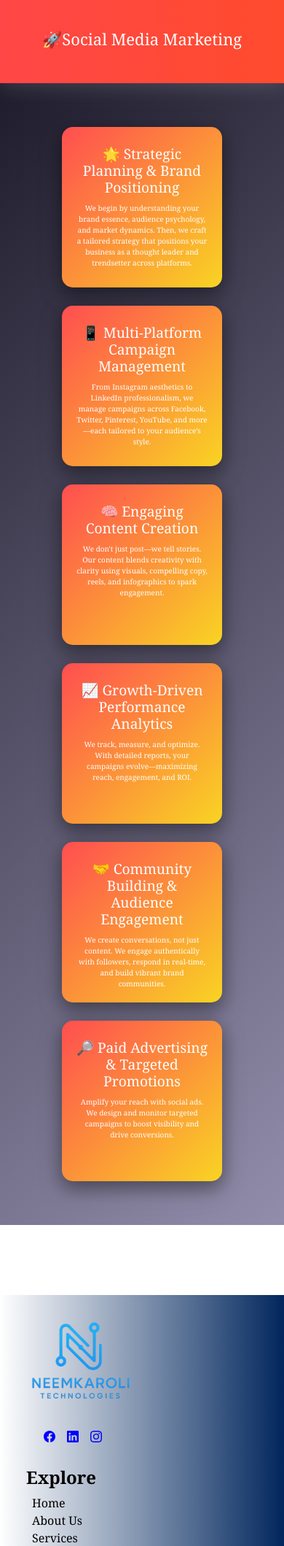
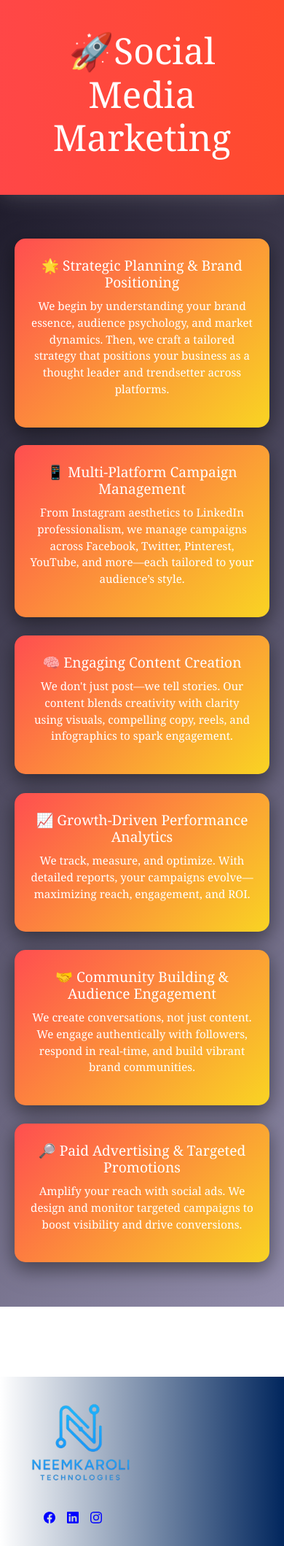
Before and after one commit to neemkaroli12/neemkaroli, a Django app: page /app/media/ in a window 390 px wide. Shown: the part 127-2246 px from the top of the page at 73% size. Run offline with Django 5.2, Linux system fonts and the light colour scheme.

Commit message:
a commit

```diff
--- a/my_app/templates/my_app/gmb.html
+++ b/my_app/templates/my_app/gmb.html
@@ -91,6 +91,7 @@
         font-size: 0.9rem;
       }
     }
+
   </style>
 
   <!-- HTML -->
--- a/my_app/templates/my_app/smm.html
+++ b/my_app/templates/my_app/smm.html
@@ -136,20 +136,7 @@ h2{
     transform: translateY(0);
   }
 }
-@media(max-width:768px){
-  .smm-card{
-    width: 220px;
-    height: 220px;
-    display:block;
-    align-items:center;
-  }
-  .smm-card p {
-    font-size:10px;
-  }
-  .smm-box h2{
-    font-size:22px;
-  }
-}
+
 </style>
   <div class="smm-box">
     <h2>🚀Social Media Marketing</h2>
--- a/my_app/templates/my_app/web.html
+++ b/my_app/templates/my_app/web.html
@@ -119,8 +119,10 @@
         font-size: 2.2rem;
       }
       .service-card{
-        width:220px;
-        height:220px;
+        width:280px;
+        height:280px;
+        display:block;
+        align-items:center;
       }
     }
   </style>
--- a/templates/layout.html
+++ b/templates/layout.html
@@ -54,15 +54,15 @@
       }
       @media (max-width: 578px) {
         footer a {
-          color: black;
+          color: #061fd8ff;
         }
         .colorchange {
-          color: black !important;
+          color: #061fd8ff !important;
         }
       }
       @media (max-width: 768px) {
         footer h3 {
-          color: black !important;
+          color: #061fd8ff !important;
         }
       }
       .image-container {
```
Also changed, not shown: my_app/templates/my_app/content.html (+6 -3 lines).
